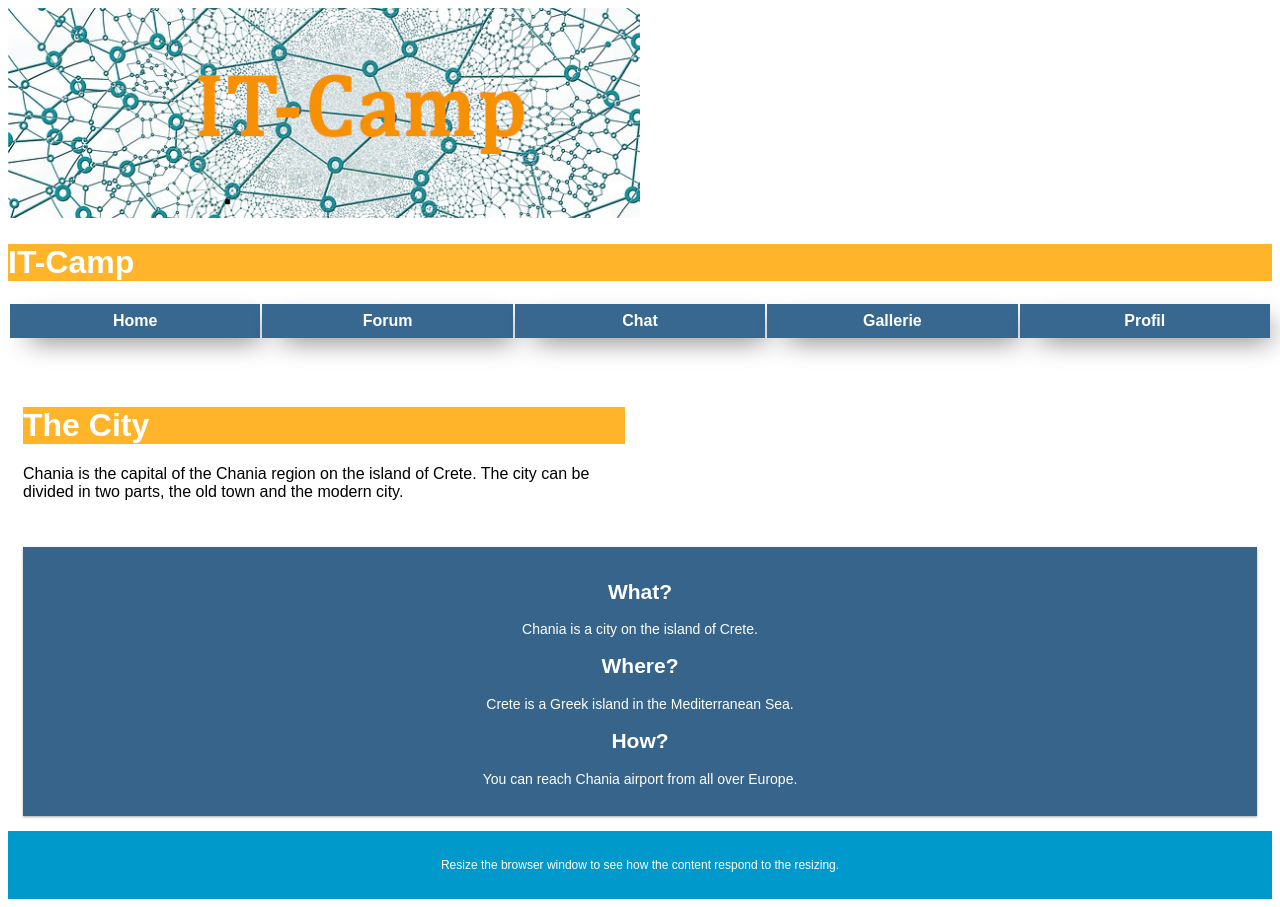
After one commit to BalkonChiller/IT-Wintercamp2019, a PHP site: page /frontend.php in a window 1280 px wide. The commit adds this page. Run offline with PHP 8.4, Linux system fonts and the light colour scheme; lists and menus that the app fills with data are empty.

Commit message:
keine änderung

```diff
--- /dev/null
+++ b/frontend.php
@@ -0,0 +1,60 @@
+<!doctype html>
+<html>
+<head>
+<meta charset="utf-8">
+<meta name="viewport" content="width=device-width, initial-scale=1.0">
+<link rel="stylesheet" href="stylesheet.css">
+</head>
+<body>
+<img src="logo.jpg" width="50%" height="auto">
+<h1>IT-Camp</h1>
+<div class="menu">
+<table>
+    <tr>
+      <th onclick="window.location.href='itwc.html'">Home </th>
+      <th>Forum</th>
+      <th>Chat</th>
+      <th>Gallerie</th>
+	  <th>
+	  <?php
+		$isLoggedIn = 1;
+		//$isLoggedIn = $_SESSION["isLoggedIn"];
+		if($isLoggedIn == 1) {
+			echo "Profil";
+		}
+		else {
+			echo "Login";
+		}
+	  ?>
+	  </th>
+    </tr>
+</table>
+</div>
+
+<div class="row">
+   <div class="col-3 col-s-3 menu">
+   </div>
+
+  <div class="col-6 col-s-9">
+    <h1>The City</h1>
+    <p>Chania is the capital of the Chania region on the island of Crete. The city can be divided in two parts, the old town and the modern city.</p>
+  </div>
+
+  <div class="col-3 col-s-12">
+    <div class="aside">
+      <h2>What?</h2>
+      <p>Chania is a city on the island of Crete.</p>
+      <h2>Where?</h2>
+      <p>Crete is a Greek island in the Mediterranean Sea.</p>
+      <h2>How?</h2>
+      <p>You can reach Chania airport from all over Europe.</p>
+    </div>
+  </div>
+</div>
+
+<div class="footer">
+  <p>Resize the browser window to see how the content respond to the resizing.</p>
+</div>
+
+</body>
+</html>
--- /dev/null
+++ b/stylesheet.css
@@ -0,0 +1,108 @@
+h1 {
+    color: white;
+    background-color: #ffb429;
+}
+
+table  {
+	width: 100%;
+	height:
+}
+
+* {
+  box-sizing: border-box;
+}
+
+
+
+.row::after {
+  content: "";
+  clear: both;
+  display: table;
+}
+
+[class*="col-"] {
+  float: left;
+  padding: 15px;
+}
+
+html {
+  font-family: "Merriweather Light", sans-serif;
+}
+
+.menu ul {
+  list-style-type: none;
+  margin: 0;
+  padding: 0;
+}
+
+.menu th {
+  display: center;
+  width: 20%;
+  padding-bottom: 8px;
+  padding-top: 8px;
+  padding-left: 8px;
+  padding-right: 8px;
+  margin-bottom: 7px;
+  background-color: #386890;
+  color: #ffffff;
+-webkit-box-shadow: 10px 10px 27px -10px rgba(0,0,0,0.75);
+-moz-box-shadow: 10px 10px 27px -10px rgba(0,0,0,0.75);
+box-shadow: 10px 10px 27px -10px rgba(0,0,0,0.75);
+}
+
+.menu th:hover {
+  background-color: #2d5373;
+}
+
+.aside {
+  background-color: #36648B;
+  padding: 15px;
+  color: #ffffff;
+  text-align: center;
+  font-size: 14px;
+  box-shadow: 0 1px 3px rgba(0,0,0,0.12), 0 1px 2px rgba(0,0,0,0.24);
+}
+
+.footer {
+  background-color: #0099cc;
+  color: #ffffff;
+  text-align: center;
+  font-size: 12px;
+  padding: 15px;
+}
+
+/* For mobile phones: */
+[class*="col-"] {
+  width: 100%;
+}
+
+@media only screen and (min-width: 600px) {
+  /* For tablets: */
+  .col-s-1 {width: 8.33%;}
+  .col-s-2 {width: 16.66%;}
+  .col-s-3 {width: 100%;}
+  .col-s-4 {width: 33.33%;}
+  .col-s-5 {width: 41.66%;}
+  .col-s-6 {width: 50%;}
+  .col-s-7 {width: 58.33%;}
+  .col-s-8 {width: 66.66%;}
+  .col-s-9 {width: 75%;}
+  .col-s-10 {width: 83.33%;}
+  .col-s-11 {width: 91.66%;}
+  .col-s-12 {width: 100%;}
+}
+@media only screen and (min-width: 768px) {
+  /* For desktop: */
+  .col-1 {width: 8.33%;}
+  .col-2 {width: 16.66%;}
+  .col-3 {width: 100%;}
+  .col-4 {width: 33.33%;}
+  .col-5 {width: 41.66%;}
+  .col-6 {width: 50%;}
+  .col-7 {width: 58.33%;}
+  .col-8 {width: 66.66%;}
+  .col-9 {width: 75%;}
+  .col-10 {width: 83.33%;}
+  .col-11 {width: 91.66%;}
+  .col-12 {width: 100%;}
+}
```
Also changed, not shown: Passwortvergessen.html (+20 -18 lines), Passwortvergessen.php (+4 -3 lines), logIn.html (added, +51 -0 lines), registrierung.html (+25 -27 lines), logo.jpg (added).
